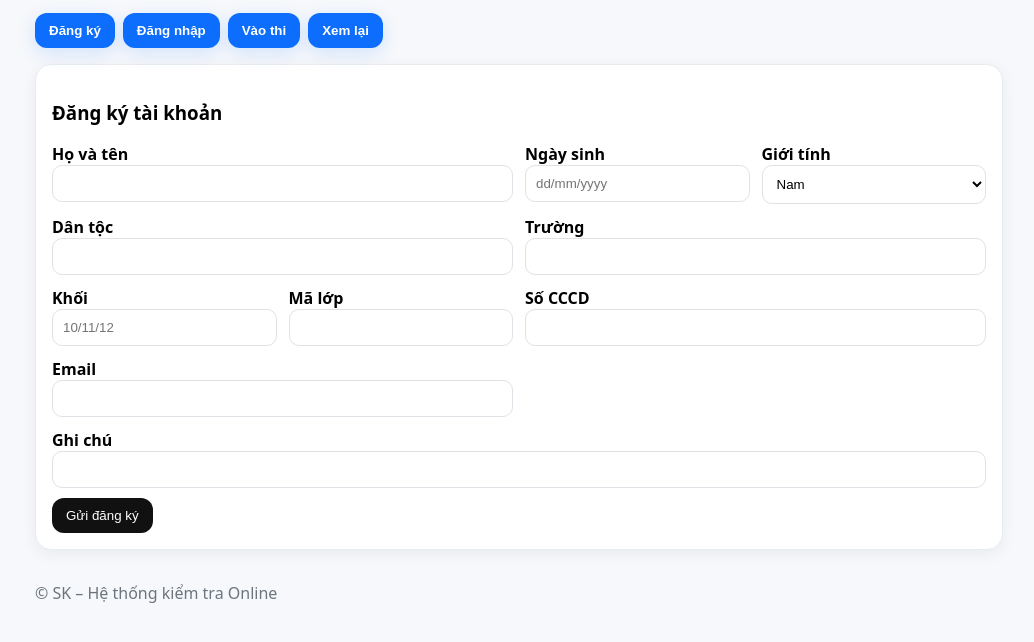
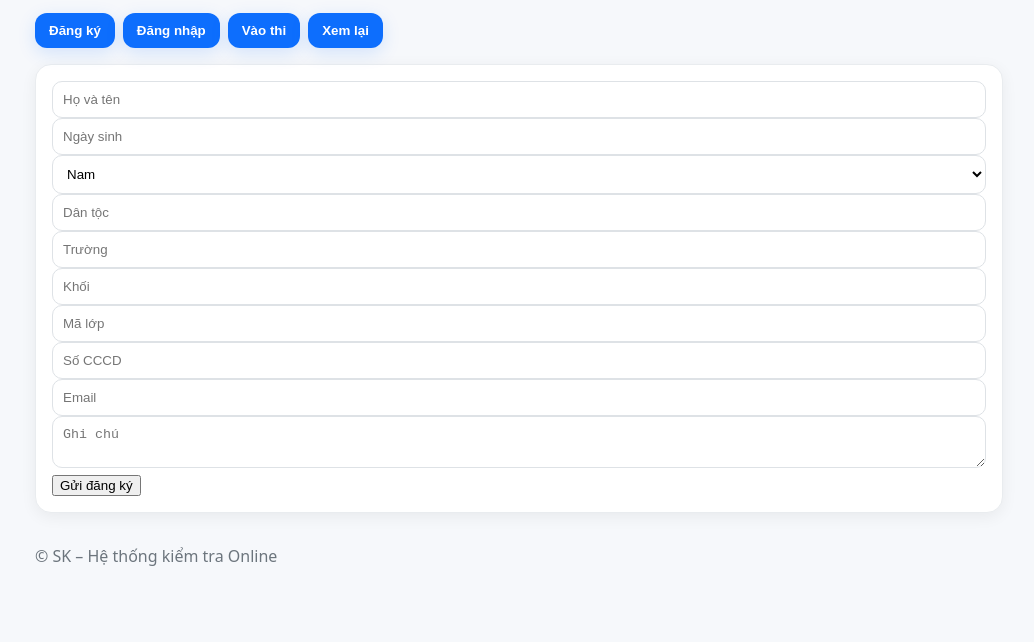
Before and after one commit to Trungk8/DTAI_Online, a plain HTML site: page index.html in a window 1280 px wide. Both pictures are taken after a click on the button "Đăng ký". Shown: the part 70-712 px from the top of the page, without its empty margins (121-1155 px from the left). Drawn offline with Linux system fonts and the light colour scheme.

Commit message:
Replace registration fields with a form

```diff
--- a/index.html
+++ b/index.html
@@ -36,23 +36,31 @@
   </nav>
 
   <section id="reg" class="card" style="display:none">
-    <h3>Đăng ký tài khoản</h3>
-    <div class="grid">
-      <div class="col" style="grid-column:span 6"><label>Họ và tên</label><input id="r_fullname" /></div>
-      <div class="col" style="grid-column:span 3"><label>Ngày sinh</label><input id="r_birth" placeholder="dd/mm/yyyy"/></div>
-      <div class="col" style="grid-column:span 3"><label>Giới tính</label><select id="r_gender"><option>Nam</option><option>Nữ</option></select></div>
-      <div class="col" style="grid-column:span 6"><label>Dân tộc</label><input id="r_ethnicity"/></div>
-      <div class="col" style="grid-column:span 6"><label>Trường</label><input id="r_school"/></div>
-      <div class="col" style="grid-column:span 3"><label>Khối</label><input id="r_grade" placeholder="10/11/12"/></div>
-      <div class="col" style="grid-column:span 3"><label>Mã lớp</label><input id="r_class"/></div>
-      <div class="col" style="grid-column:span 6"><label>Số CCCD</label><input id="r_cccd"/></div>
-      <div class="col" style="grid-column:span 6"><label>Email</label><input id="r_email"/></div>
-      <div class="col" style="grid-column:span 12"><label>Ghi chú</label><input id="r_note"/></div>
-    </div>
-    <div class="flex mt">
-      <button class="btn" onclick="doRegister()">Gửi đăng ký</button>
-      <span id="msgReg" class="muted"></span>
-    </div>
+   <form
+      id="registerForm"
+      action="https://script.google.com/macros/s/AKfycbxIRwnJhmX8lqY78QYpGiXXCYtWfCBrGVNZUoyJvhgJ0Ej6cYooLL-pVZPGJmOXKtY2/exec"
+      method="POST"
+      style="width: 100%;"
+    >
+        <input type="text" name="hoten" placeholder="Họ và tên" required>
+        <input type="text" name="ngaysinh" placeholder="Ngày sinh">
+        <select name="gioitinh">
+            <option value="Nam">Nam</option>
+            <option value="Nữ">Nữ</option>
+        </select>
+
+        <input type="text" name="dantoc" placeholder="Dân tộc">
+        <input type="text" name="truong" placeholder="Trường">
+        <input type="text" name="khoi" placeholder="Khối">
+        <input type="text" name="malop" placeholder="Mã lớp">
+        <input type="text" name="cccd" placeholder="Số CCCD" required>
+        <input type="email" name="email" placeholder="Email" required>
+
+        <textarea name="ghichu" placeholder="Ghi chú"></textarea>
+
+        <button type="submit">Gửi đăng ký</button>
+    </form>
+
   </section>
 
   <section id="login" class="card" style="display:none">
```
